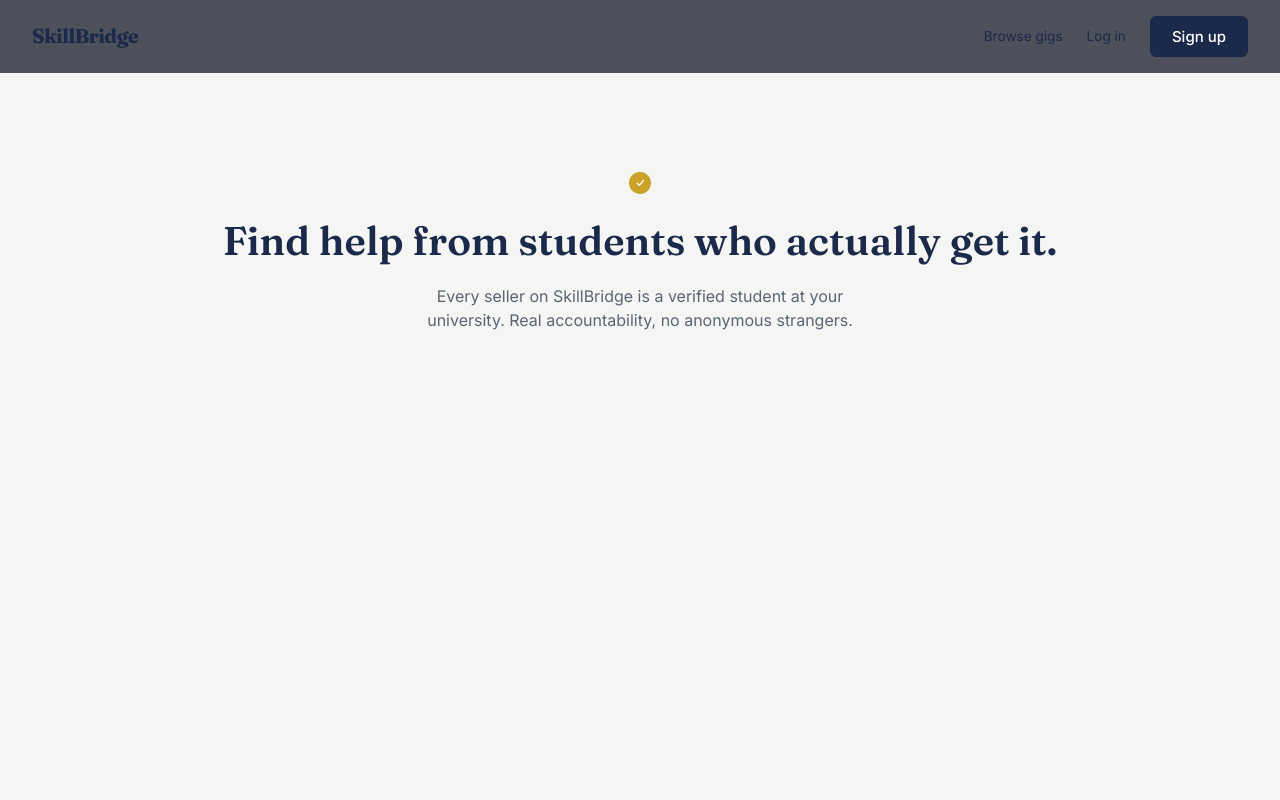
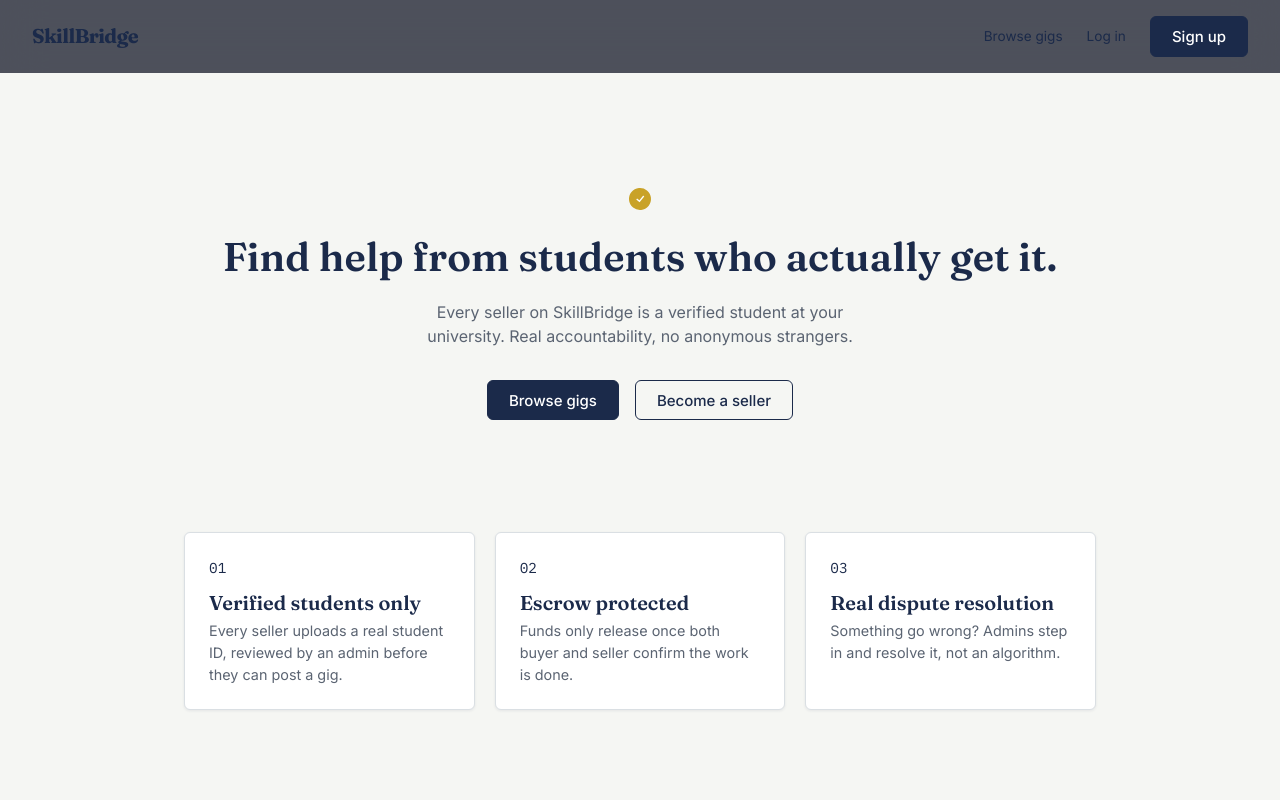
Before and after one commit to samridii/skillbridgefront, a React (Vite) app: page / in a window 1280 px wide. Shown: the top 800 px of the page. Built offline with nearby package versions, Linux system fonts and the light colour scheme; no server answers.

Commit message:
feat: build out full landing page with feature highlights and clear ctas, no emoji per style guide

```diff
--- a/src/App.jsx
+++ b/src/App.jsx
@@ -1,4 +1,4 @@
-import { Routes, Route } from 'react-router-dom';
+import { Routes, Route, Link } from 'react-router-dom';
 import Layout from './components/Layout';
 import Login from './pages/Login';
 import Register from './pages/Register';
@@ -68,13 +68,63 @@ function App() {
 }
 
 const Home = () => (
-  <div className="fade-up" style={{ textAlign: 'center', padding: '4rem 0' }}>
+  <div>
+    <section className="fade-up" style={{ textAlign: 'center', padding: '5rem 0 4rem' }}>
       <div className="stamp" style={{ margin: '0 auto 1.5rem' }}>✓</div>
       <h1>Find help from students who actually get it.</h1>
-    <p style={{ maxWidth: '480px', margin: '0 auto' }}>
+      <p style={{ maxWidth: '480px', margin: '0 auto 2rem' }}>
         Every seller on SkillBridge is a verified student at your university. Real accountability, no anonymous strangers.
       </p>
+      <div style={{ display: 'flex', gap: '1rem', justifyContent: 'center' }}>
+        <Link to="/gigs"><button>Browse gigs</button></Link>
+        <Link to="/register"><button className="secondary">Become a seller</button></Link>
+      </div>
+    </section>
+
+    <section style={{ padding: '3rem 0', borderTop: '1px solid var(--glass-border)' }}>
+      <div style={featureGrid}>
+        <FeatureCard
+          number="01"
+          title="Verified students only"
+          text="Every seller uploads a real student ID, reviewed by an admin before they can post a gig."
+        />
+        <FeatureCard
+          number="02"
+          title="Escrow protected"
+          text="Funds only release once both buyer and seller confirm the work is done."
+        />
+        <FeatureCard
+          number="03"
+          title="Real dispute resolution"
+          text="Something go wrong? Admins step in and resolve it, not an algorithm."
+        />
+      </div>
+    </section>
+
+    <section className="card fade-up" style={{ textAlign: 'center', margin: '3rem 0', padding: '3rem 2rem' }}>
+      <h2>Have a skill worth sharing?</h2>
+      <p style={{ maxWidth: '420px', margin: '0 auto 1.5rem' }}>
+        Tutoring, design, code, writing, whatever you're good at. Get verified and start earning from people on your own campus.
+      </p>
+      <Link to="/register"><button>Get started</button></Link>
+    </section>
   </div>
 );
 
+const FeatureCard = ({ number, title, text }) => (
+  <div className="card">
+    <div style={{ fontFamily: 'var(--font-mono)', color: 'var(--lime)', fontSize: '0.9rem', marginBottom: '0.75rem' }}>
+      {number}
+    </div>
+    <h3 style={{ marginBottom: '0.4rem' }}>{title}</h3>
+    <p style={{ margin: 0, fontSize: '0.9rem' }}>{text}</p>
+  </div>
+);
+
+const featureGrid = {
+  display: 'grid',
+  gridTemplateColumns: 'repeat(auto-fit, minmax(220px, 1fr))',
+  gap: '1.25rem',
+};
+
 export default App;
```
Lines whose indentation alone changed are shown as unchanged.
